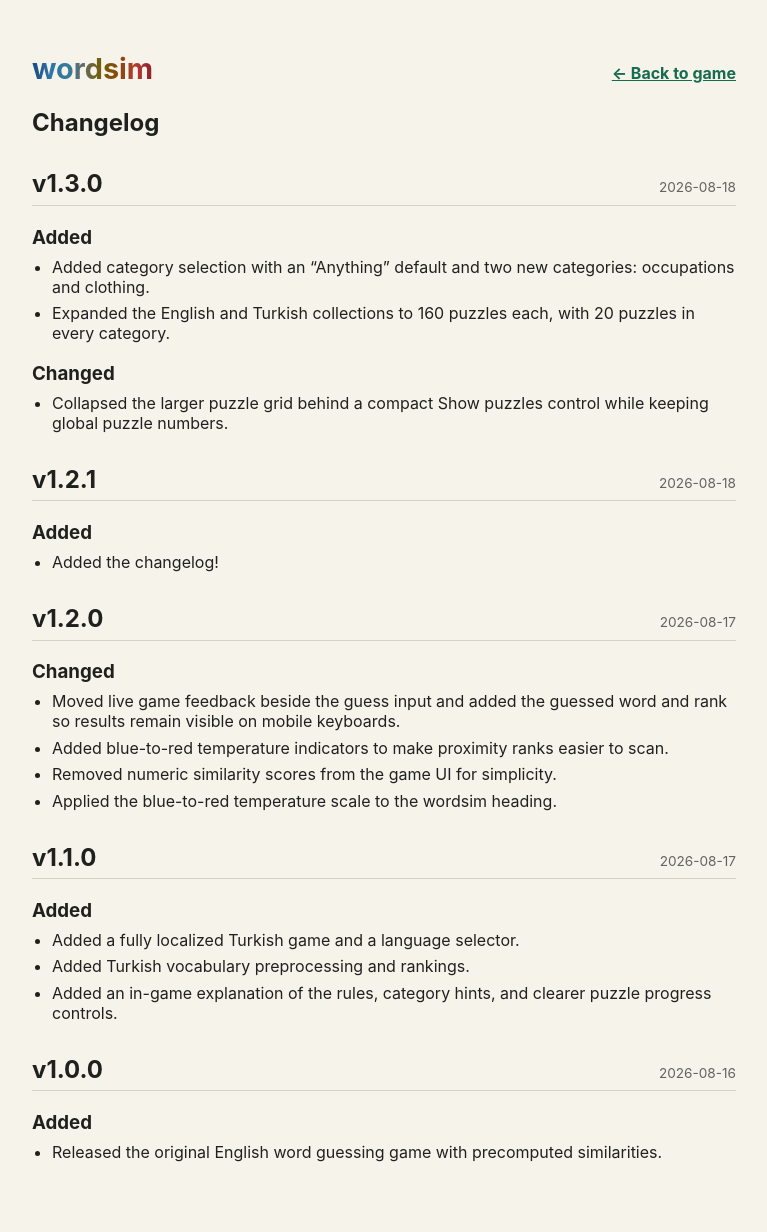
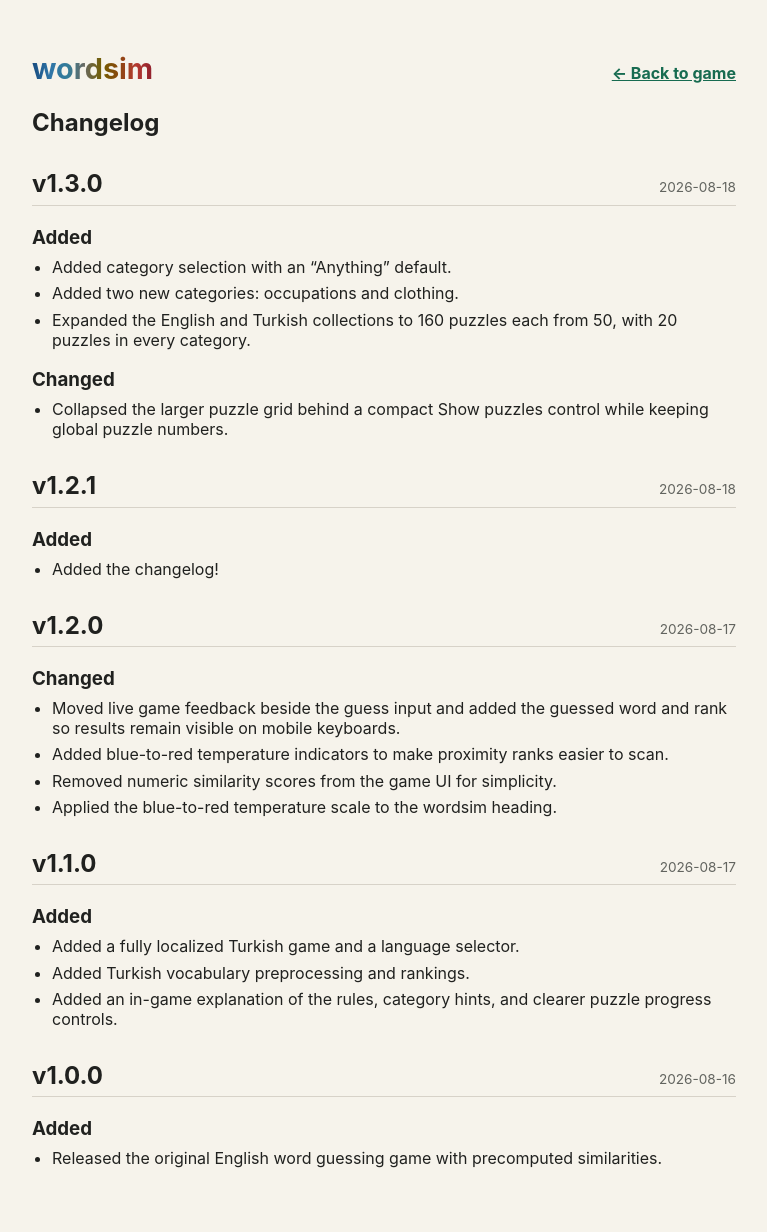
Before and after one commit to cagries/wordsim, a Jekyll site: the page wordsim/changelog.html, which Jekyll copies as it is, in a window 1280 px wide. Shown: the whole page, without its empty margins (256-1023 px from the left). Built offline with Jekyll 4.4.1, drawn with Linux system fonts in a browser that asks for light colours.

Commit message:
update footer

```diff
--- a/wordsim/changelog.html
+++ b/wordsim/changelog.html
@@ -18,8 +18,9 @@
         <section class="release"><h2><span>v1.3.0</span><time datetime="2026-08-18">2026-08-18</time></h2>
         <h3>Added</h3>
         <ul>
-        <li>Added category selection with an “Anything” default and two new categories: occupations and clothing.</li>
-        <li>Expanded the English and Turkish collections to 160 puzzles each, with 20 puzzles in every category.</li>
+        <li>Added category selection with an “Anything” default.</li>
+        <li>Added two new categories: occupations and clothing.</li>
+        <li>Expanded the English and Turkish collections to 160 puzzles each from 50, with 20 puzzles in every category.</li>
         </ul>
         <h3>Changed</h3>
         <ul>
--- a/wordsim/index.html
+++ b/wordsim/index.html
@@ -111,7 +111,7 @@
       <summary><span>wordsim <span id="app-version"></span></span><span aria-hidden="true"> · </span><span id="about-summary">About</span></summary>
       <p id="about-description">A word guessing game based on word similarities.</p>
     </details>
-    <p class="footer-links"><a id="changelog-link" href="./changelog.html">Changelog</a><span aria-hidden="true"> · </span><a href="https://cagrislist.org">cagrislist.org</a></p>
+    <p class="footer-links"><a id="changelog-link" href="./changelog.html">Changelog</a><span aria-hidden="true"> · <span><a href="mailto:cagri.eser@ceng.metu.edu.tr?subject=[wordsim] feedback">Feedback</a></span> · made with 🫶 from cagri at </span><a href="https://cagrislist.org">cagrislist.org</a>, 2026.</p>
   </footer>
 </main>
     <script type="module" src="./app.js"></script>
```
Also changed, not shown: CHANGELOG.md.
